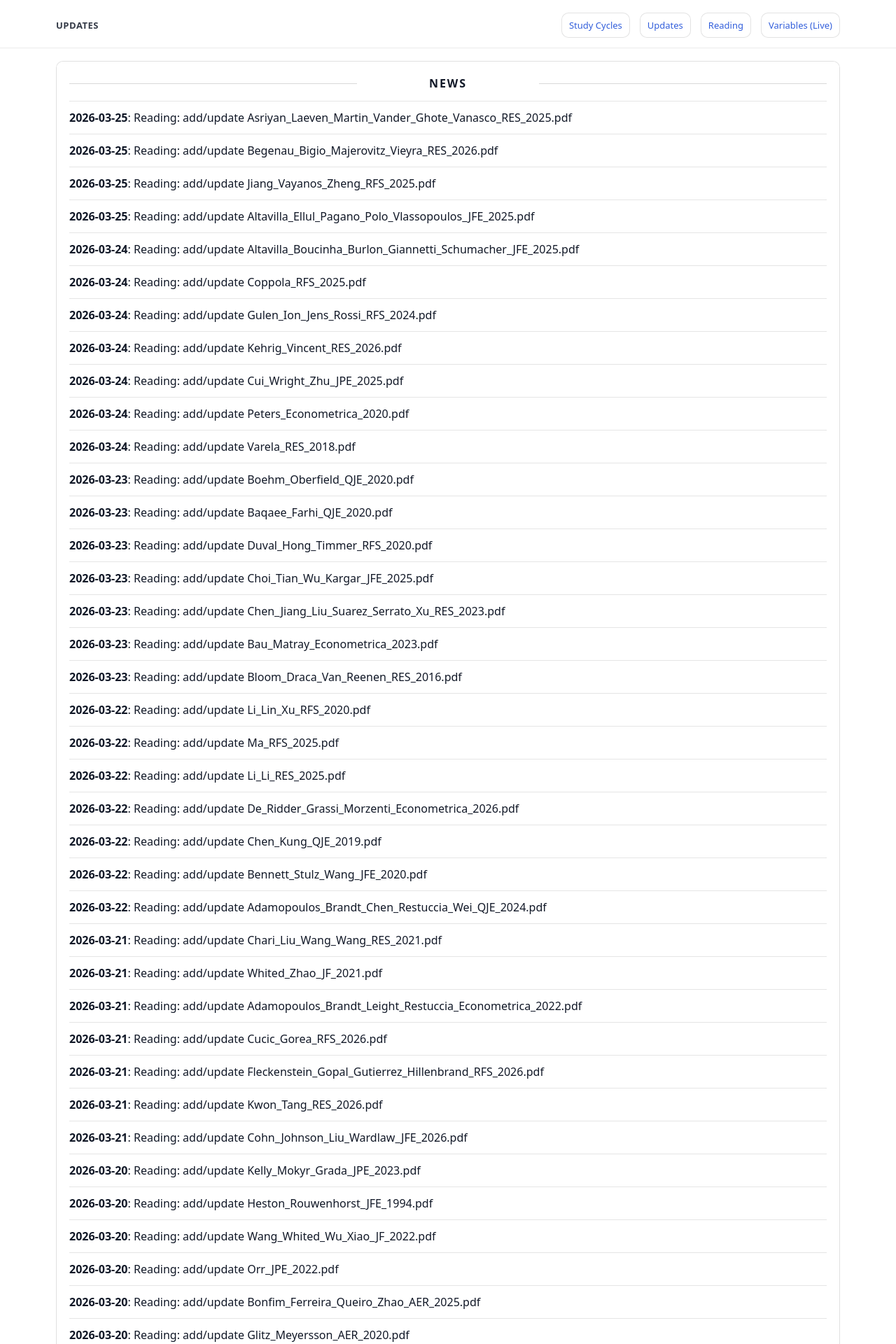
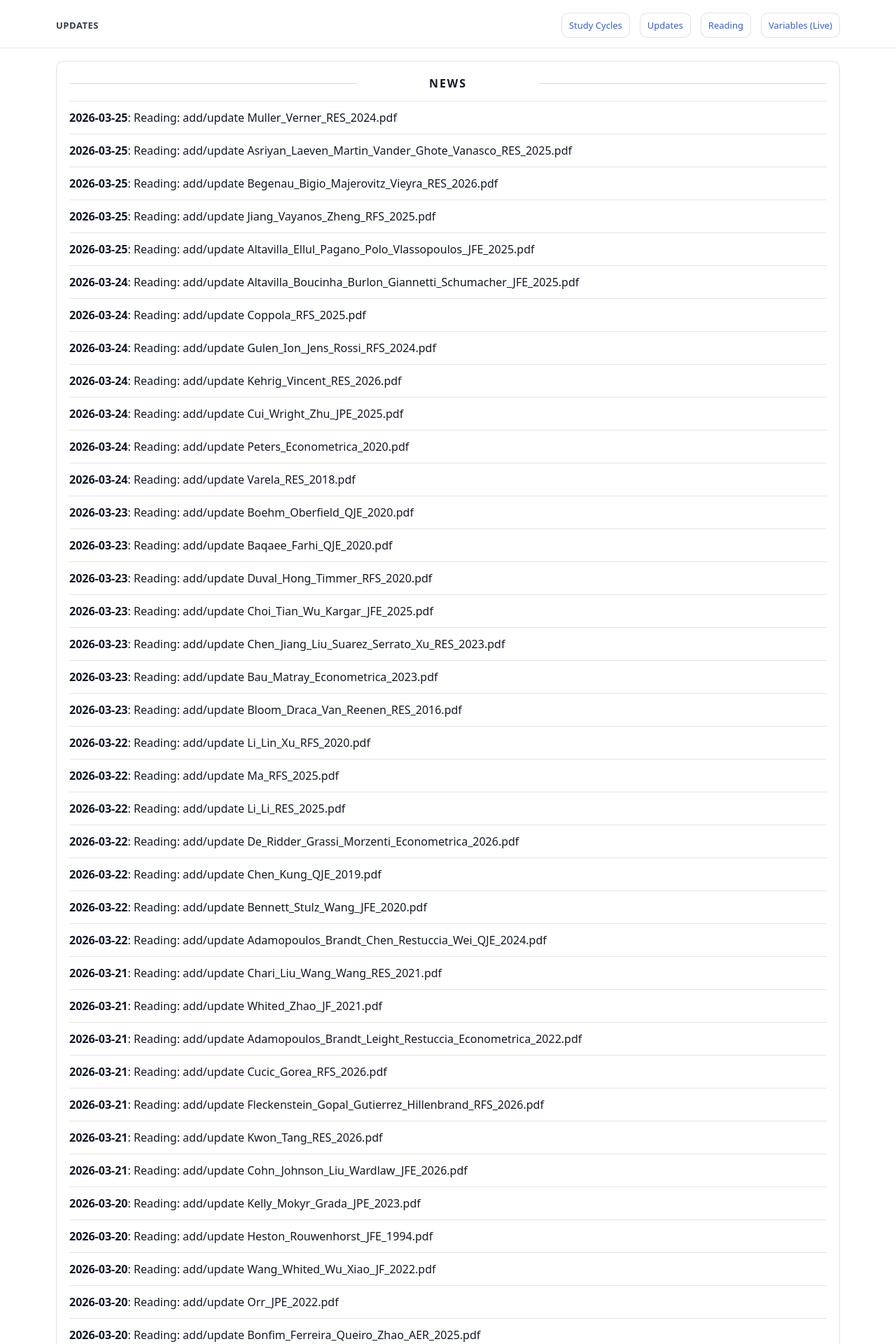
Before and after one commit to yaxinzn/study-archive, a Jekyll site: the page built from updates/index.md, in a window 1280 px wide. Shown: the top 1920 px of the page at 70% size. Built offline with Jekyll 4.4.1, drawn with Linux system fonts in a browser that asks for light colours; some of the changed text lies outside the part shown.

Commit message:
chore: update NEWS feed

```diff
--- a/_data/news.yml
+++ b/_data/news.yml
@@ -1,4 +1,7 @@
 # Auto-generated update history (sorted newest -> oldest). Do not edit manually.
+- ts: "1774435113"
+  date: "2026-03-25"
+  title: "Reading: add/update Muller_Verner_RES_2024.pdf"
 - ts: "1774434047"
   date: "2026-03-25"
   title: "Reading: add/update Asriyan_Laeven_Martin_Vander_Ghote_Vanasco_RES_2025.pdf"
```
